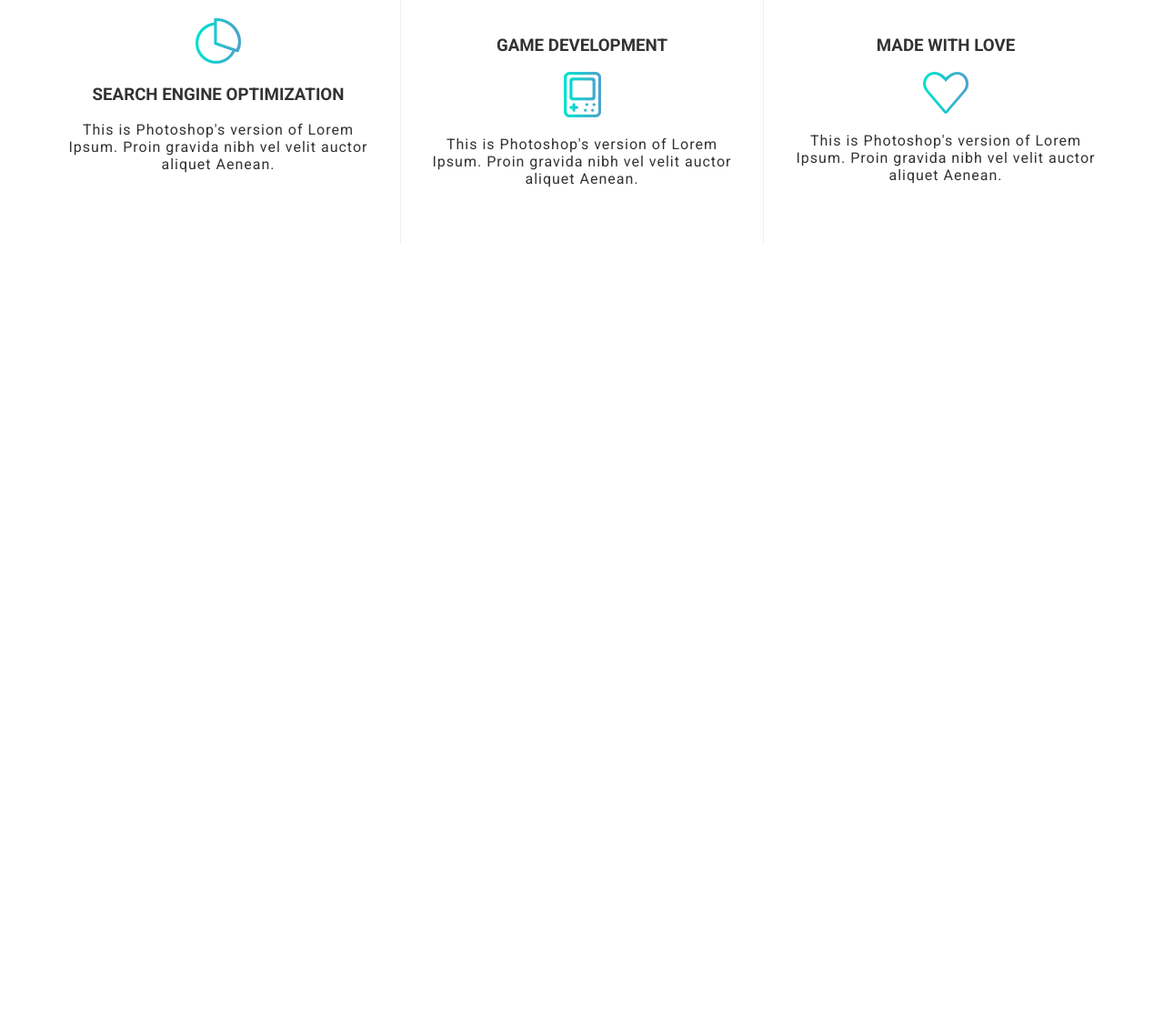
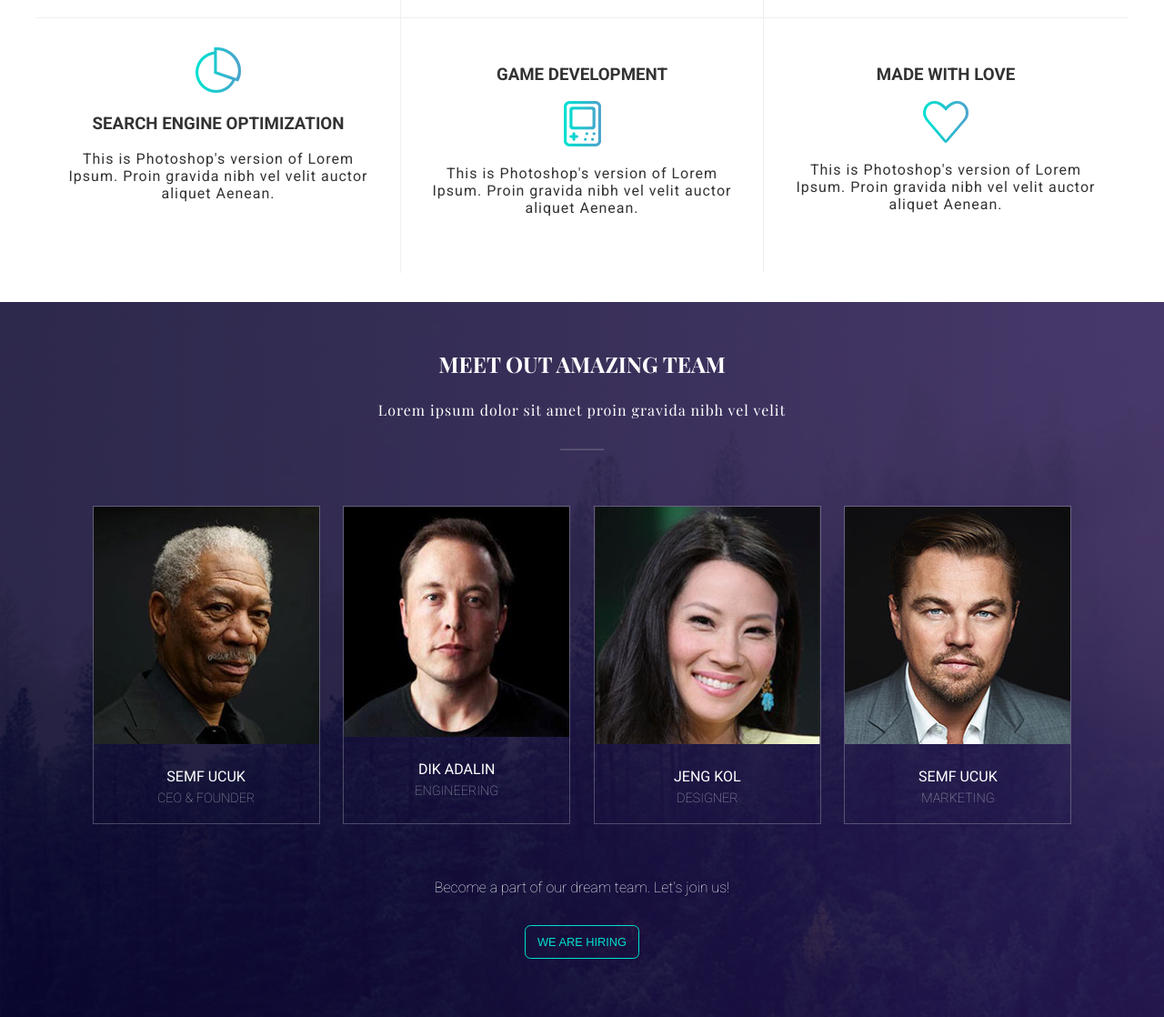
Before and after one commit to OlaoluwaLewis/psd1-to-html1, a plain HTML site: page index.html in a window 1280 px wide. Shown: the part 1143-2261 px from the top of the page at 91% size. Before the commit the page ends 1443 px from the top, so only its background shows below. Drawn offline with nearby package versions, Linux system fonts and the light colour scheme.

Commit message:
add team section html and css

```diff
--- a/index.html
+++ b/index.html
@@ -16,7 +16,7 @@
     <section id="watch">
         <div class="short-video">
             <figure class="storyfigure">
-                <img  src="images/play.png" alt="pics">
+                <img src="images/play.png" alt="pics">
                 <figcaption>WATCH OUR STORY</figcaption>
             </figure>
         </div>
@@ -59,7 +59,55 @@
             </div>
         </div>
     </section>
-    <section id="team"></section>
+    <section id="team">
+        <h2 class="section-heading text-light">Meet Out Amazing Team</h2>
+        <p class="section-sub text-light">Lorem ipsum dolor sit amet proin gravida nibh vel velit</p>
+        <hr class="separator">
+
+        <!-- cards start -->
+        <div class="cards">
+            <div class="card" style="width: 18rem;">
+                <img src="images/Morgan_Freeman.jpg" class="card-img-top" alt="Morgan Freeman">
+                <div class="card-body">
+                    <p class="card-name">Semf Ucuk</p>
+                    <p class="position">CEO & Founder</p>
+                </div>
+            </div>
+
+            <div class="card" style="width: 18rem;">
+                <img src="images/elon_musk.jpg" class="card-img-top" alt="Elon Musk">
+                <div class="card-body">
+                    <p class="card-name">Dik Adalin</p>
+                    <p class="position">Engineering</p>
+
+                </div>
+            </div>
+
+            <div class="card" style="width: 18rem;">
+                <img src="images/lucy_liu.jpg" class="card-img-top" alt="Lucy Liu">
+                <div class="card-body">
+                    <p class="card-name">Jeng Kol</p>
+                    <p class="position">Designer</p>
+                </div>
+            </div>
+
+            <div class="card" style="width: 18rem;">
+                <img src="images/leonardo_dicaprio.jpg" class="card-img-top" alt="Leonardo Dicaprio">
+                <div class="card-body">
+                    <p class="card-name">Semf Ucuk</p>
+                    <p class="position">Marketing</p>
+                </div>
+            </div>
+
+        </div>
+        <!-- cards finish -->
+
+        <p class="text-secondary">
+            <span>Become a part of our dream team. Let's join us!</span>
+        </p>
+        <button>We are hiring</button>
+
+    </section>
     <section id="contactclient"></section>
 
     <footer></footer>
--- a/styles.css
+++ b/styles.css
@@ -101,6 +101,13 @@ body {
   text-align: center;
 }
 
+hr.separator {
+  width: 3rem;
+  height: .25px;
+  border-color: var(--turquoise);
+  margin: 1.5rem auto 2rem;
+}
+
 #expertise-section .separator {
   border-color: #fff;
 }
@@ -175,6 +182,94 @@ body {
 /*
 ************************* Team Section ************************/
 
+#team {
+  padding: 2rem 1rem;
+  background-image: url("../images/bgk-team.png");
+  background-size: cover;
+  position: relative;
+
+  /* display: flex; */
+
+}
+.section-heading {
+  font-family: 'Playfair Display', serif;
+  text-transform: uppercase;
+  text-align: center;
+}
+
+.section-sub {
+  font-family: 'Playfair Display', serif;
+  text-align: center;
+  margin: 1.5rem auto 2rem;
+  letter-spacing: 1px;;
+}
+
+.text-secondary {
+  text-align: center;
+  font-weight: 200;
+}
+
+#team button {
+  color: var(--turquoise);
+  background-color: transparent;
+  border: 1px solid var(--turquoise);
+  border-radius: .4rem;
+  padding: .6rem .8rem;
+  margin: 2rem auto;
+  text-transform: uppercase;
+  font-size: .8rem;
+  transition: all 0.3s ease-out;
+  display: block;
+}
+
+#team button:hover {
+  background-color: rgba(255, 255, 255, 0.1);
+  transform: translateY(-1px) scale(1.1);
+}
+
+#team .cards {
+  display: flex;
+  max-width: 1200px;
+  flex-wrap: wrap;
+  justify-content: center;
+  align-content: center;
+  margin: 3rem auto;
+}
+
+#team .card {
+  display: flex;
+  flex-direction: column;
+  height: 350px;
+  max-width: 250px;
+  border: 1px solid #fafafa40;
+  margin: .8rem;
+}
+
+#team .card img {
+  height: 100%;
+  background-color: #777;
+}
+
+.card-body {
+  padding: 1rem;
+}
+
+.card-body p {
+  text-transform: uppercase;
+  text-align: center;
+  line-height: .5rem;
+  color: #fff;
+}
+
+p.position {
+  font-size: .9rem;
+  color: #fafafaa6;
+  font-weight: 100;
+}
+
+#team .separator {
+  border-color: #ffffff31;
+}
 /*
 **************************** Footer ***************************/
 
```
Also changed, not shown: images/Morgan_Freeman.jpg (added), images/elon_musk.jpg (added), images/leonardo_dicaprio.jpg (added), images/lucy_liu.jpg (added).
